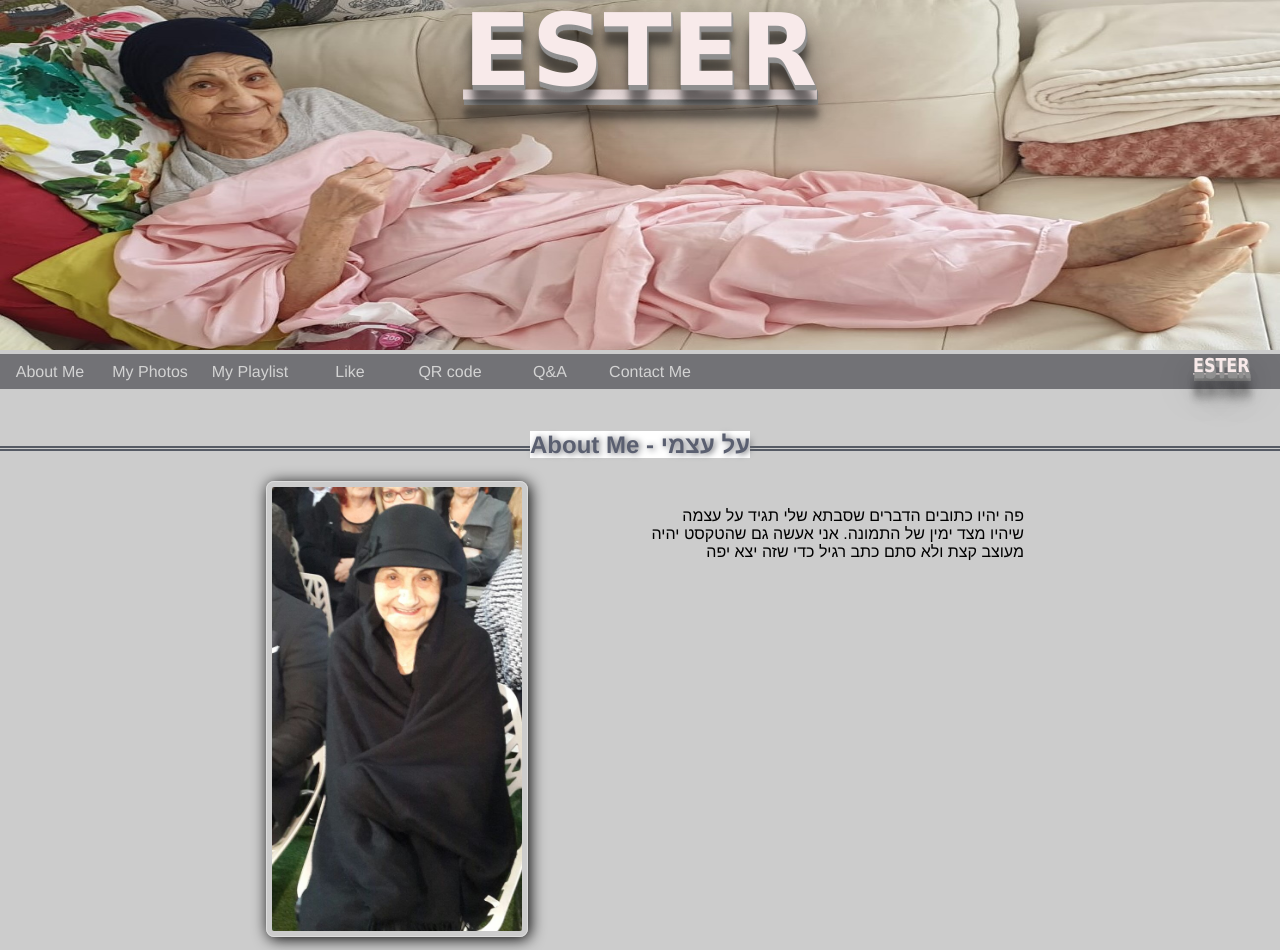
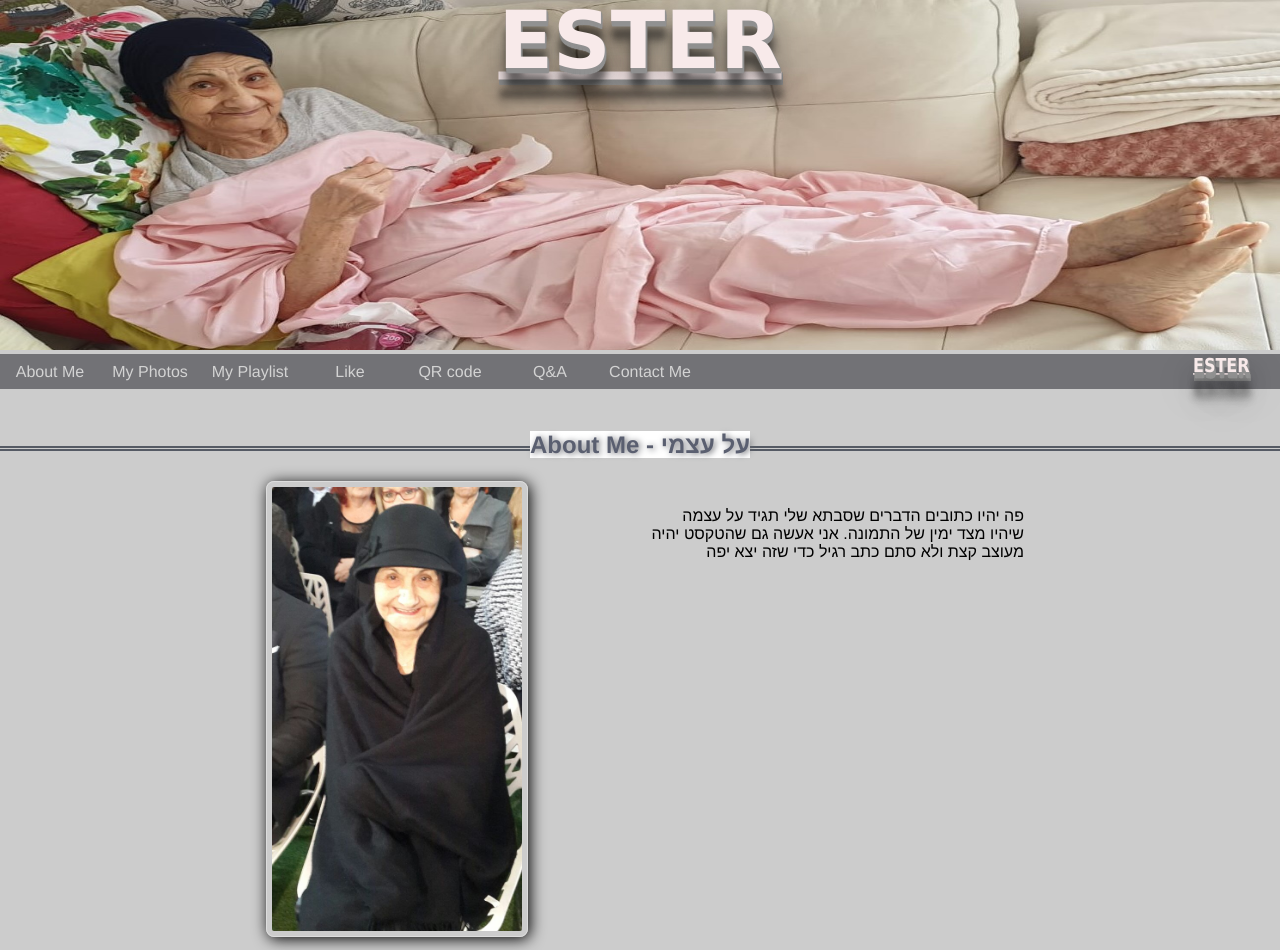
Before and after one commit to Web-Development-Environments-2021/assignment1-Avino, a plain HTML site: page index.html in a window 1280 px wide. Shown: the top 950 px of the page. Drawn offline with Linux system fonts and the light colour scheme.

Commit message:
workon main

```diff
--- a/index.html
+++ b/index.html
@@ -15,7 +15,7 @@
         <div class = manuPlaceholder>
             <div id="menu">
                 <ul>
-                    <li ><a class = logo id = logolink href="#top">Ester</a></li>
+                    <li ><a class = logo id = logolink href="#top"><u>Ester</u></a></li>
                     <li class = nav><a class = nav_link href="#about">About Me</a></li>
                     <li class = nav><a class = nav_link href="#photos">My Photos</a></li>
                     <li class = nav><a class = nav_link href="#playlist">My Playlist</a></li>
--- a/style.css
+++ b/style.css
@@ -42,10 +42,10 @@ span.headline {
 }
 #biglogo{
 	position: absolute;
-	top: -50px;
+	top: -40px;
 	left: 50%;
 	transform: translate(-50%, -50%);
-	font-size: 100px;
+	font-size: 80px;
 }
 
 .manuPlaceholder{
```
